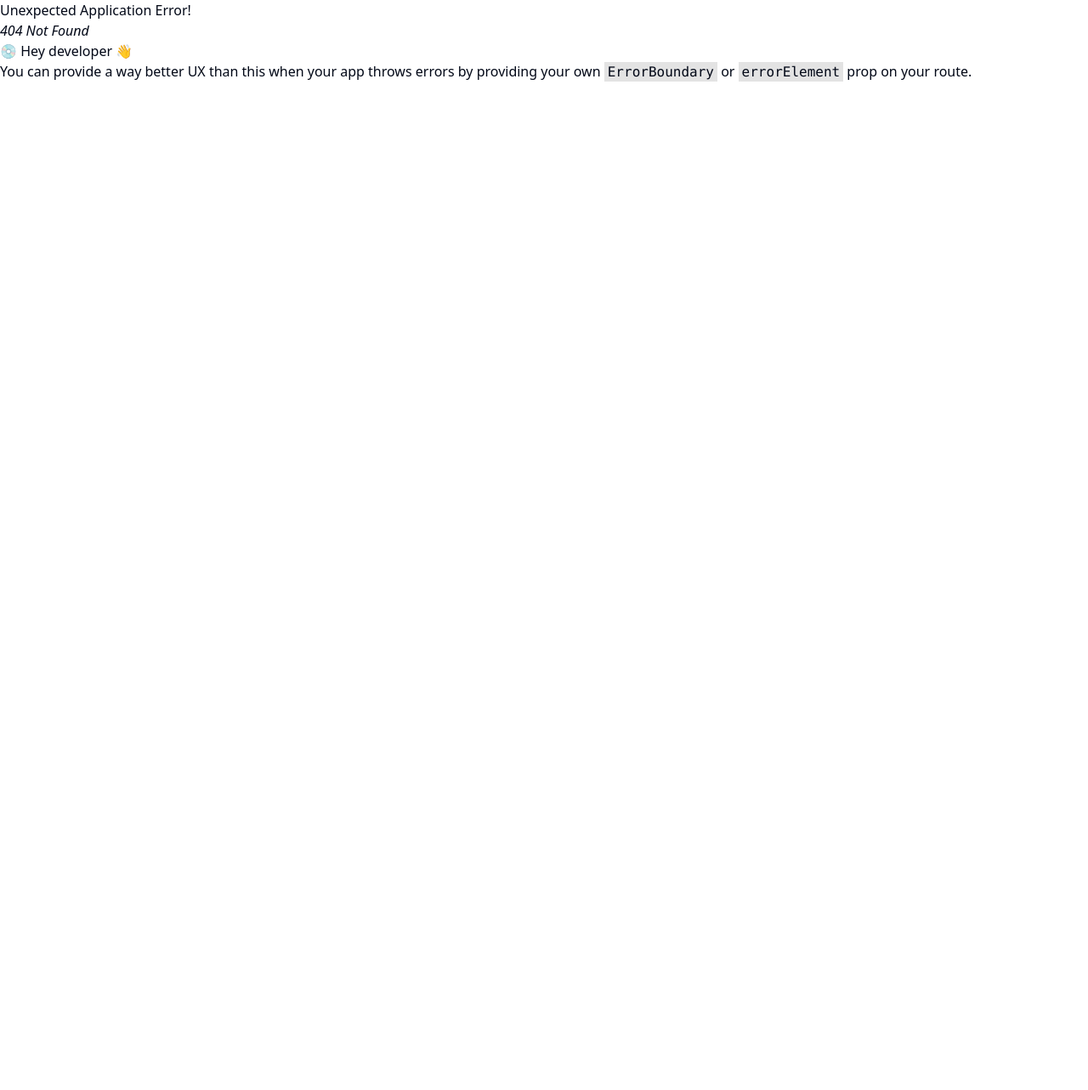
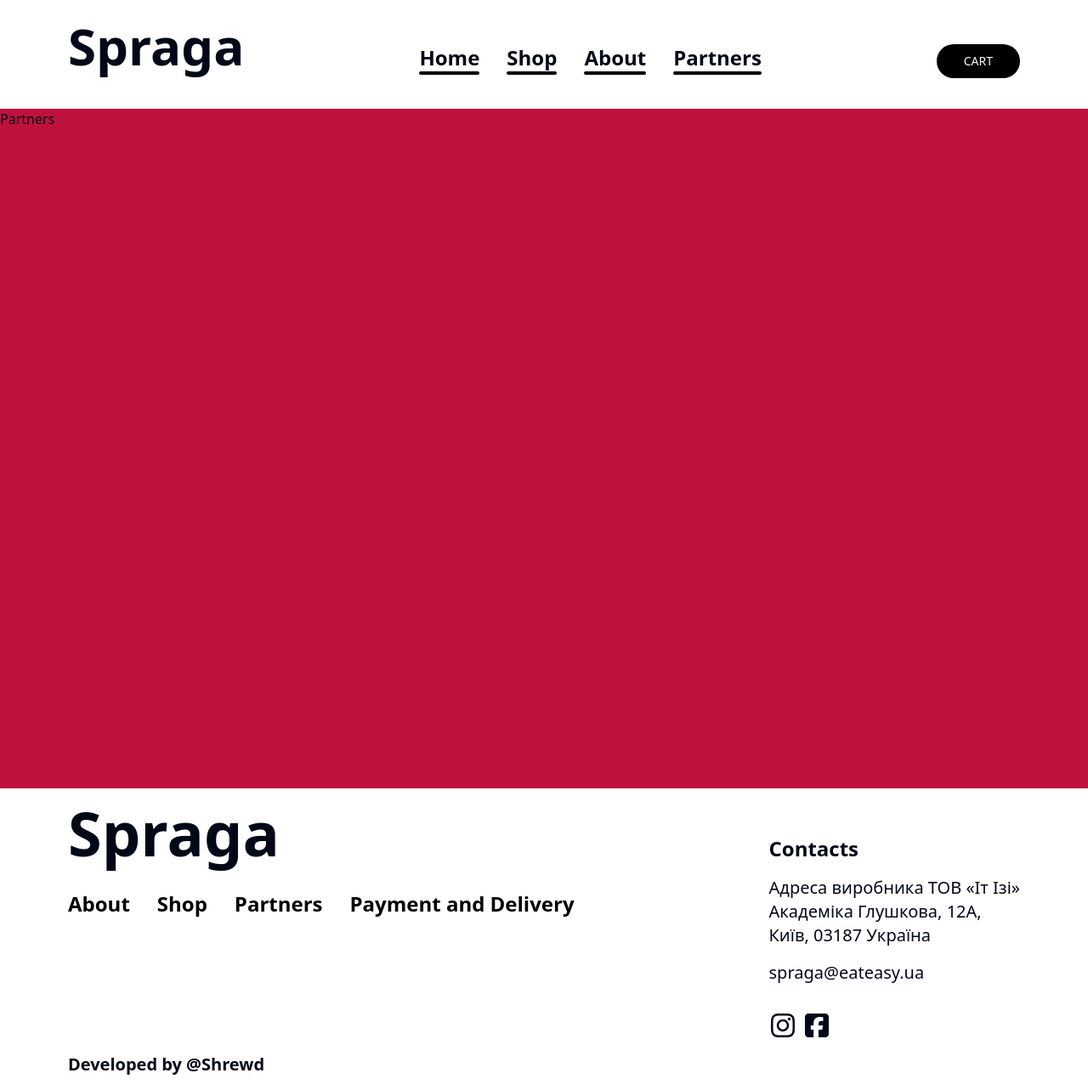
Before and after one commit to ShrewdLuni/Spraga, a React (Vite) app: page /partners in a window 1280 px wide. Before the commit this address had no page. Shown: the whole page at 85% size. Before the commit the page ends 800 px from the top, so only its background shows below. Built offline with nearby package versions, Linux system fonts and the light colour scheme.

Commit message:
feat: add partners page

```diff
--- a/src/components/Footer/Info.tsx
+++ b/src/components/Footer/Info.tsx
@@ -7,7 +7,7 @@ export const FooterInfo = () => {
       <div className="flex flex-col w-full text-center lg:flex-row lg:justify-center gap-x-8">
         <FooterItem href="" label="About"/>
         <FooterItem href="" label="Shop"/>
-        <FooterItem href="" label="Partners"/>
+        <FooterItem href="/partners" label="Partners"/>
         <FooterItem href="" label="Payment and Delivery"/>
       </div>
     </div>
--- a/src/components/Navbar/Navbar.tsx
+++ b/src/components/Navbar/Navbar.tsx
@@ -3,15 +3,15 @@ import { NavbarItem } from "./NavbarItem"
 
 export const Navbar = () => {
   return (
-    <div className="fixed flex flex-row flex-shrink items-baseline justify-between bg-transparent top-0 left-0 w-full h-16 px-2 py-6 lg:px-20">
+    <div className="fixed flex flex-row flex-shrink items-baseline justify-between bg-transparent top-0 left-0 w-full h-32 px-2 py-6 lg:px-20">
       <div className="flex-shrink-0">
         <p className="font-semibold text-2xl sm:text-4xl lg:text-6xl">Spraga</p>
       </div>
       <div className="flex flex-row gap-x-8 w-0 md:w-auto flex-shrink lg:w-auto overflow-hidden transition-all duration-300">
-        <NavbarItem label="Home"/>
-        <NavbarItem label="Shop"/>
-        <NavbarItem label="About"/>
-        <NavbarItem label="Partners"/>
+        <NavbarItem href="" label="Home"/>
+        <NavbarItem href="" label="Shop"/>
+        <NavbarItem href="" label="About"/>
+        <NavbarItem href="/partners" label="Partners"/>
       </div>
       <div className="flex-shrink-0">
         <Button className="bg-black rounded-full px-8" variant="default">CART</Button>
--- a/src/components/Navbar/NavbarItem.tsx
+++ b/src/components/Navbar/NavbarItem.tsx
@@ -1,10 +1,11 @@
 interface NavbarItemProp {
   label : string
+  href: string
 }
 
-export const NavbarItem = ({label} : NavbarItemProp) => {
+export const NavbarItem = ({label, href} : NavbarItemProp) => {
   return (
-    <a href="">
+    <a href={href}>
       <p className="font-semibold text-2xl">{label}</p>
       <div className="rounded-full bg-black text-transparent w-full h-1"></div>
     </a>
--- a/src/main.tsx
+++ b/src/main.tsx
@@ -3,11 +3,16 @@ import ReactDOM from 'react-dom/client'
 import App from './App.tsx'
 import './index.css'
 import { RouterProvider, createBrowserRouter } from 'react-router-dom';
+import { Partners } from './pages/Partners/Partners.tsx';
 
 const router = createBrowserRouter([
   {
     path: "/",
     element: <App/>,
+  },
+  {
+    path: "/partners",
+    element: <Partners/>,
   },
 ]);
 
--- /dev/null
+++ b/src/pages/Partners/Partners.tsx
@@ -0,0 +1,15 @@
+import { Footer } from "../../components/Footer/Footer"
+import { Navbar } from "../../components/Navbar/Navbar"
+
+export const Partners = () => {
+  return (
+    <div>
+      <Navbar/>
+      <div className="w-screen h-screen mt-32 bg-rose-700">
+        Partners
+        <div></div>
+      </div>
+      <Footer/>
+    </div>
+  )
+}
```
